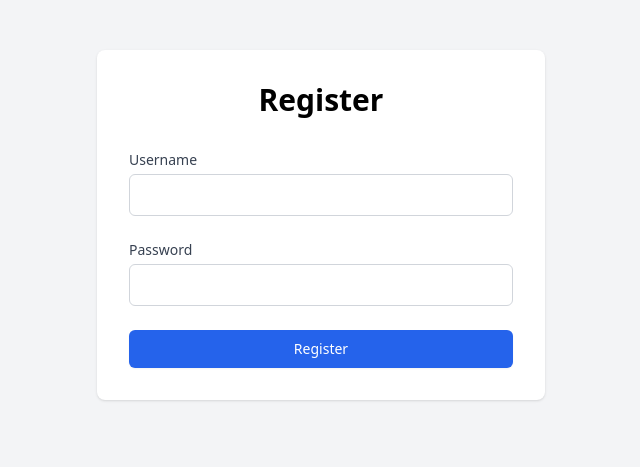
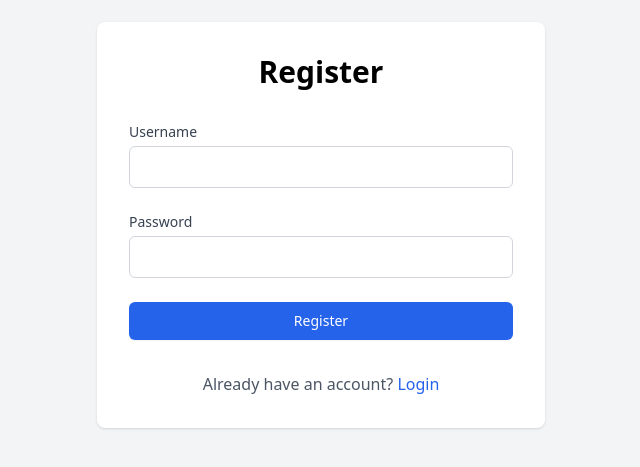
Before and after one commit to 70masz/noteshare, a React (Vite) app in the folder frontend/: page /register in a window 1280 px wide. Shown: the part 207-674 px from the top of the page, without its empty margins (319-959 px from the left). Built offline with nearby package versions, Linux system fonts and the light colour scheme; no server answers.

Commit message:
feat: add registration and login links to LoginPage and RegisterPage components

```diff
--- a/frontend/src/pages/LoginPage.tsx
+++ b/frontend/src/pages/LoginPage.tsx
@@ -1,5 +1,5 @@
 import { useState, FormEvent } from 'react';
-import { useNavigate } from 'react-router-dom';
+import { Link, useNavigate } from 'react-router-dom';
 import { useAuth } from '../hooks/auth/useAuth';
 import { LoginRequest } from '../types/auth';
 
@@ -57,6 +57,10 @@
             {isLoading ? 'Loading...' : 'Login'}
           </button>
         </form>
+        <div className="text-center mt-4">
+          <span className="text-gray-600">Don't have an account? </span>
+          <Link to="/register" className="text-blue-600 hover:text-blue-800">Register</Link>
+        </div>
       </div>
     </div>
   );
--- a/frontend/src/pages/RegisterPage.tsx
+++ b/frontend/src/pages/RegisterPage.tsx
@@ -1,5 +1,5 @@
 import { useState, FormEvent } from 'react';
-import { useNavigate } from 'react-router-dom';
+import { Link, useNavigate } from 'react-router-dom';
 import { useAuth } from '../hooks/auth/useAuth';
 import { RegisterRequest } from '../types/auth';
 
@@ -58,7 +58,11 @@
             {isLoading ? 'Loading...' : 'Register'}
           </button>
         </form>
+        <div className="text-center mt-4">
+          <span className="text-gray-600">Already have an account? </span>
+          <Link to="/login" className="text-blue-600 hover:text-blue-800">Login</Link>
+        </div>
       </div>
     </div>
   );
-};
+}
```
